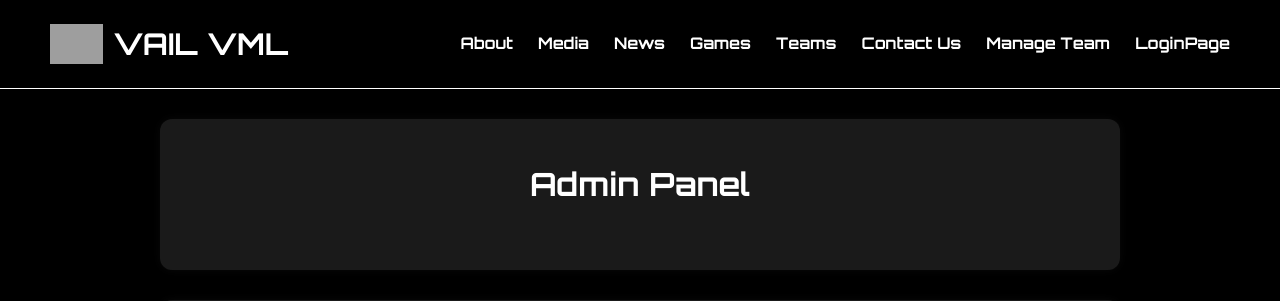
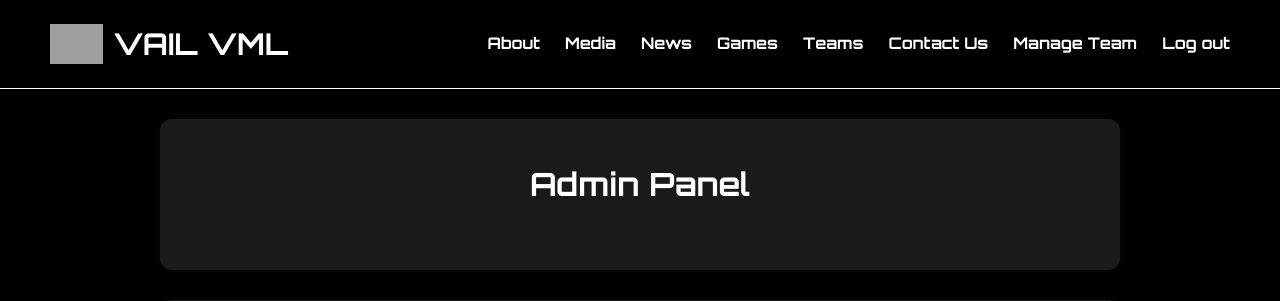
Before and after one commit to JMantle/VML-site, a Flask app: page /admin in a window 1280 px wide. Shown: the top 301 px of the page. Run offline with Flask 3, Linux system fonts and the light colour scheme; the visitor is signed in with stand-in values (Sample User, id 1); data that the repository does not hold is empty; grey boxes are pictures that could not be loaded.

Commit message:
cleaned up log in/out navbar

```diff
--- a/templates/admin.html
+++ b/templates/admin.html
@@ -28,9 +28,9 @@
             <li><a href="/manageTeam">Manage Team</a></li>
             {% endif %}
             {% if not session['loggedIn'] %}
-            <li><a href="/loginPage">LoginPage</a></li>
+            <li><a href="/loginPage">Log in</a></li>
             {% else %}
-            <li><a href="/logOut">LoginPage</a></li>
+            <li><a href="/logOut">Log out</a></li>
             {% endif %}
         </ul>
     </nav>
--- a/templates/index.html
+++ b/templates/index.html
@@ -30,9 +30,9 @@
         <li><a href="/admin">Admin</a></li>
         {% endif %}
         {% if not session['loggedIn'] %}
-        <li><a href="/loginPage">LoginPage</a></li>
+        <li><a href="/loginPage">Log in</a></li>
         {% else %}
-        <li><a href="/logOut">LoginPage</a></li>
+        <li><a href="/logOut">Log out</a></li>
         {% endif %}
       </ul>
     </nav>
--- a/templates/team.html
+++ b/templates/team.html
@@ -29,9 +29,9 @@
                 <li><a href="/admin">Admin</a></li>
                 {% endif %}
                 {% if not session['loggedIn'] %}
-                <li><a href="/loginPage">LoginPage</a></li>
+                <li><a href="/loginPage">Log in</a></li>
                 {% else %}
-                <li><a href="/logOut">LoginPage</a></li>
+                <li><a href="/logOut">Log out</a></li>
                 {% endif %}
             </ul>
         </nav>
```
